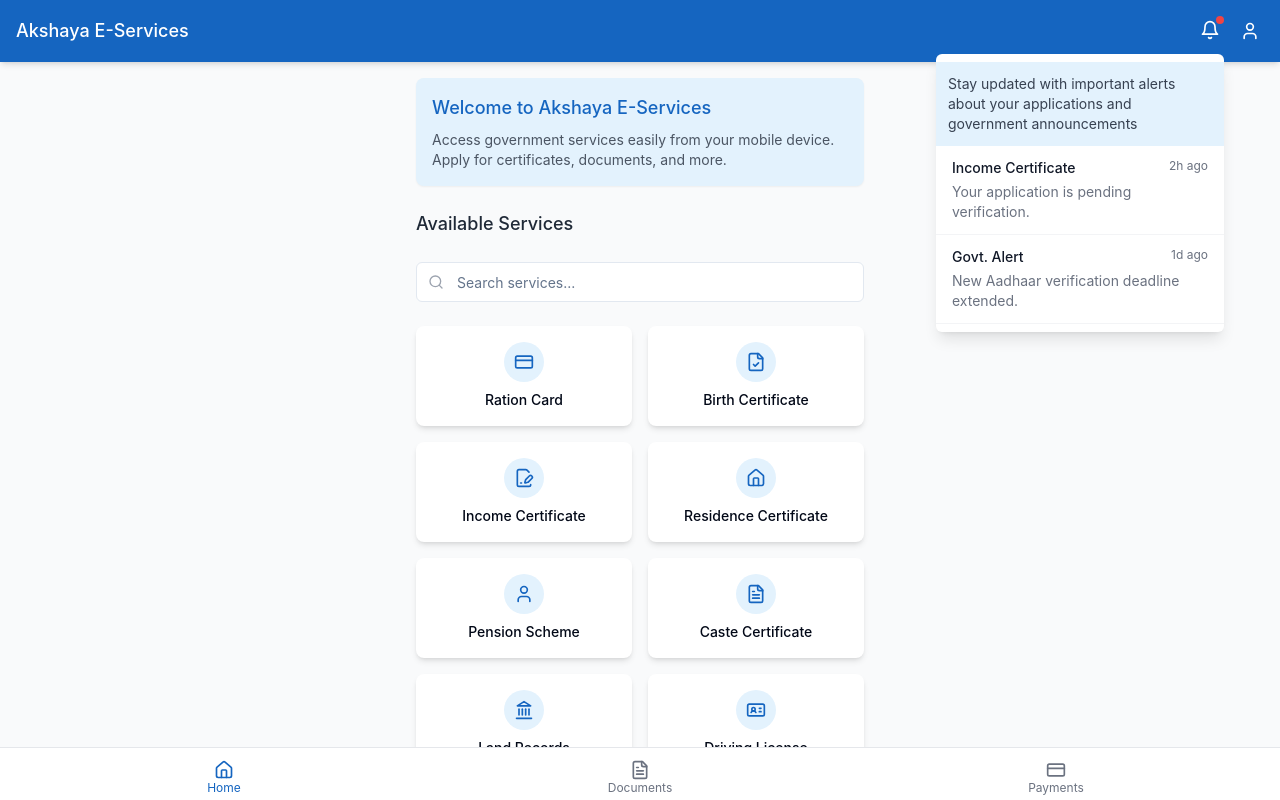
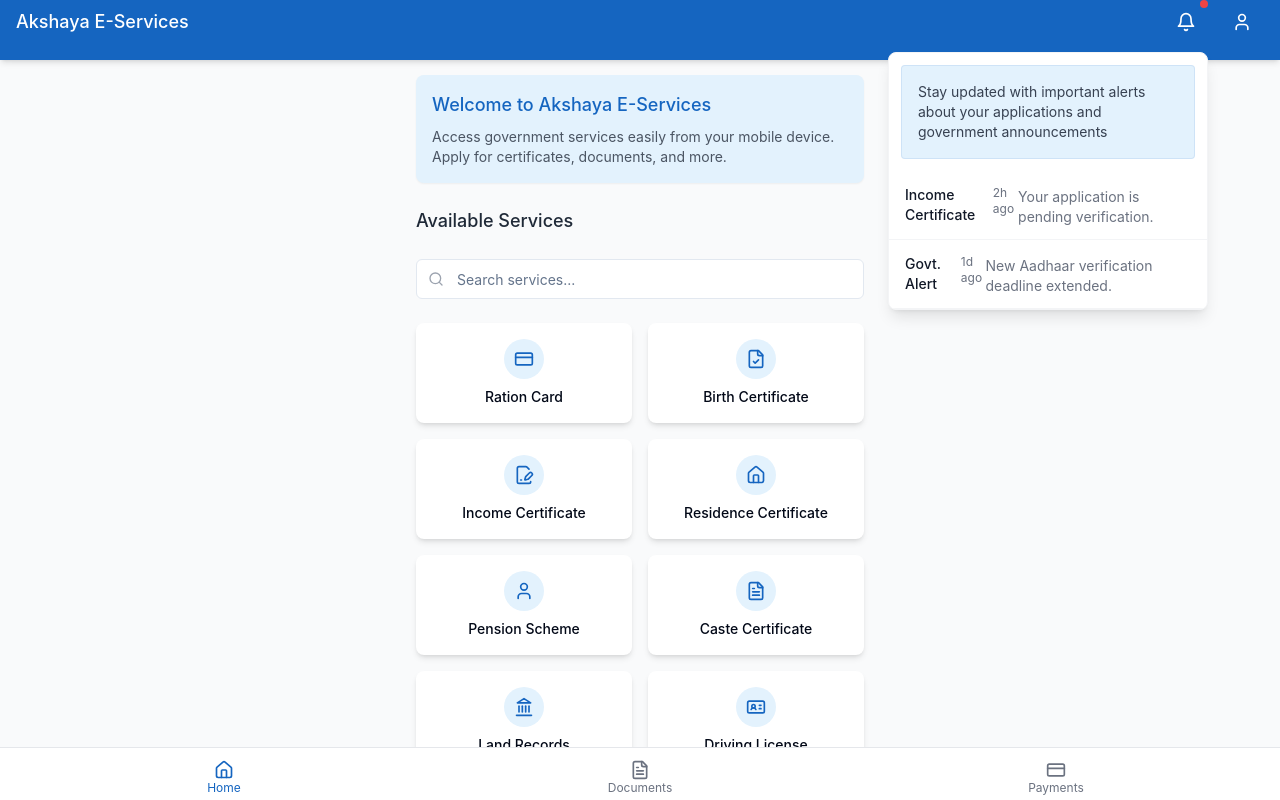
Before and after one commit to itsmeharryjk/akshaya-service-hub-75, a React (Vite) app: page / in a window 1280 px wide. Both pictures are taken after a click on the button 1210 px from the left and 30 px from the top of the page. Built offline with nearby package versions, Linux system fonts and the light colour scheme.

Commit message:
Fix: Notification section UI improvements
- Added a rectangle shape to the notification section explainer text.
- Ensured UI optimization for Safari on iOS and Chrome on Google, including buttons, text, and icons.

```diff
--- a/src/components/Layout.tsx
+++ b/src/components/Layout.tsx
@@ -62,25 +62,24 @@ const Layout: React.FC<LayoutProps> = ({
 
   return (
     <div className="min-h-screen flex flex-col bg-gray-50">
-      {/* Header */}
-      <header className="sticky top-0 z-10 bg-akshaya-primary text-white p-4 shadow-md">
-        <div className="flex items-center justify-between">
+      <header className="sticky top-0 z-10 bg-akshaya-primary text-white p-4 shadow-md safe-top">
+        <div className="flex items-center justify-between max-w-screen-xl mx-auto">
           <div className="flex items-center space-x-2">
             {showBack && (
               <button
                 onClick={handleBackClick}
-                className="mr-2"
+                className="mr-2 touch-target"
                 aria-label="Go back"
               >
                 <ChevronLeft size={24} />
               </button>
             )}
-            <h1 className="text-lg font-medium">{title || "Akshaya E-Services"}</h1>
+            <h1 className="text-lg font-medium truncate">{title || "Akshaya E-Services"}</h1>
           </div>
           <div className="flex items-center space-x-3">
             <div className="relative">
               <button
-                className="p-1 relative"
+                className="p-2 relative touch-target"
                 onClick={toggleNotifications}
                 aria-label="Notifications"
               >
@@ -90,20 +89,27 @@ const Layout: React.FC<LayoutProps> = ({
                 )}
               </button>
 
-              {/* Notification dropdown */}
+              {/* Notification dropdown - Optimized for mobile */}
               {showNotifications && (
-                <div className="absolute right-0 mt-2 w-72 bg-white rounded-md shadow-lg overflow-hidden z-20">
-                  <div className="py-2">
-                    <div className="bg-akshaya-light p-3">
-                      <p className="text-sm text-gray-700">Stay updated with important alerts about your applications and government announcements</p>
-                    </div>
+                <div className="absolute right-0 mt-2 w-[280px] sm:w-[320px] bg-white rounded-lg shadow-lg overflow-hidden z-20 border border-gray-100">
+                  {/* Explainer text in rectangle */}
+                  <div className="bg-akshaya-light p-4 border border-akshaya-primary/10 m-3 rounded">
+                    <p className="text-sm text-gray-700">
+                      Stay updated with important alerts about your applications and government announcements
+                    </p>
+                  </div>
+
+                  <div className="max-h-[60vh] overflow-y-auto overscroll-contain">
                     {notifications.length > 0 ? (
                       <>
                         {notifications.map((notification) => (
-                          <div key={notification.id} className="px-4 py-3 border-b border-gray-100 hover:bg-gray-50">
-                            <div className="flex justify-between">
+                          <div
+                            key={notification.id}
+                            className="px-4 py-3 border-b border-gray-100 hover:bg-gray-50 active:bg-gray-100 transition-colors touch-target"
+                          >
+                            <div className="flex justify-between items-start">
                               <p className="text-sm font-medium text-gray-900">{notification.title}</p>
-                              <p className="text-xs text-gray-500">{notification.time}</p>
+                              <p className="text-xs text-gray-500 ml-2">{notification.time}</p>
                             </div>
                             <p className="text-sm text-gray-500 mt-1">{notification.message}</p>
                           </div>
@@ -117,7 +123,7 @@ const Layout: React.FC<LayoutProps> = ({
               )}
             </div>
             <button
-              className="p-1"
+              className="p-2 touch-target"
               onClick={handleUserIconClick}
               aria-label="User account"
             >
@@ -127,25 +133,34 @@ const Layout: React.FC<LayoutProps> = ({
         </div>
       </header>
 
-      {/* Main content */}
-      <main className={cn("flex-1", className)}>
+      {/* Main content - Optimized for mobile */}
+      <main className={cn("flex-1 -mt-px", className)}>
         <div className="page-container">
           {children}
         </div>
       </main>
 
-      {/* Bottom Navigation */}
+      {/* Bottom Navigation - Mobile optimized */}
       {showNav && (
         <nav className="mobile-bottom-nav">
-          <Link to="/" className={`nav-item ${isActive('/') ? 'active' : ''}`}>
+          <Link
+            to="/"
+            className={`nav-item touch-target ${isActive('/') ? 'active' : ''}`}
+          >
             <Home size={20} />
             <span>Home</span>
           </Link>
-          <Link to="/documents" className={`nav-item ${isActive('/documents') ? 'active' : ''}`}>
+          <Link
+            to="/documents"
+            className={`nav-item touch-target ${isActive('/documents') ? 'active' : ''}`}
+          >
             <FileText size={20} />
             <span>Documents</span>
           </Link>
-          <Link to="/payment/quick" className={`nav-item ${isActive('/payment') ? 'active' : ''}`}>
+          <Link
+            to="/payment/quick"
+            className={`nav-item touch-target ${isActive('/payment') ? 'active' : ''}`}
+          >
             <CreditCard size={20} />
             <span>Payments</span>
           </Link>
--- a/src/index.css
+++ b/src/index.css
@@ -1,4 +1,3 @@
-
 @tailwind base;
 @tailwind components;
 @tailwind utilities;
@@ -40,6 +39,8 @@
 @layer base {
   * {
     @apply border-border;
+    -webkit-tap-highlight-color: transparent;
+    -webkit-touch-callout: none;
   }
 
   html, body, #root {
@@ -49,22 +50,35 @@
     padding: 0;
     overflow-x: hidden;
     -webkit-tap-highlight-color: transparent;
+    -webkit-touch-callout: none;
   }
 
   body {
     @apply bg-background text-foreground;
-    font-family: 'Inter', -apple-system, BlinkMacSystemFont, 'Segoe UI', Roboto, sans-serif;
+    font-family: -apple-system, BlinkMacSystemFont, 'Inter', 'Segoe UI', Roboto, sans-serif;
+    touch-action: manipulation;
+    -webkit-font-smoothing: antialiased;
+    -moz-osx-font-smoothing: grayscale;
+  }
+
+  /* Disable pull-to-refresh and text selection on mobile */
+  html {
+    overscroll-behavior-y: contain;
+    -webkit-user-select: none;
+    user-select: none;
+  }
+
+  /* Improve touch targets */
+  a, button {
+    -webkit-tap-highlight-color: transparent;
+    cursor: pointer;
     touch-action: manipulation;
   }
 
-  /* Disable pull-to-refresh on mobile */
-  html {
-    overscroll-behavior-y: contain;
-  }
-
-  /* Remove outline on mobile taps */
-  a, button {
-    -webkit-tap-highlight-color: transparent;
+  /* Enable text selection in input fields */
+  input, textarea {
+    -webkit-user-select: text;
+    user-select: text;
   }
 }
 
@@ -79,6 +93,8 @@
 
   .mobile-bottom-nav {
     @apply fixed bottom-0 left-0 right-0 bg-white border-t border-gray-200 flex justify-around items-center py-2 px-4 z-10 safe-bottom;
+    backdrop-filter: saturate(180%) blur(5px);
+    -webkit-backdrop-filter: saturate(180%) blur(5px);
   }
 
   .nav-item {
@@ -94,8 +110,18 @@
     padding-bottom: env(safe-area-inset-bottom, 0.5rem);
   }
 
+  .safe-top {
+    padding-top: env(safe-area-inset-top, 0.5rem);
+  }
+
   /* Improve touch targets for mobile */
   .touch-target {
-    @apply min-h-[44px] min-w-[44px];
+    @apply min-h-[44px] min-w-[44px] flex items-center justify-center;
+  }
+
+  /* Prevent content from being hidden under the notch */
+  .notch-padding {
+    padding-left: env(safe-area-inset-left);
+    padding-right: env(safe-area-inset-right);
   }
 }
```
